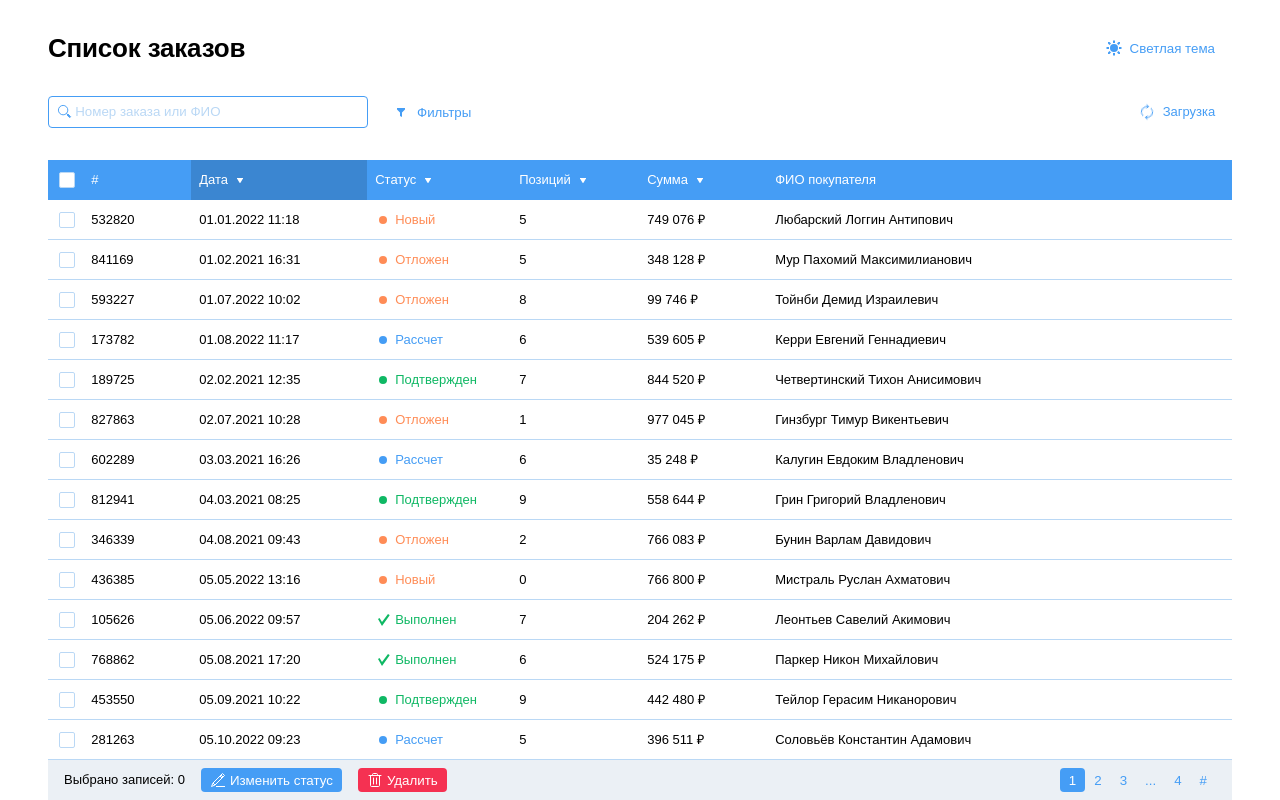
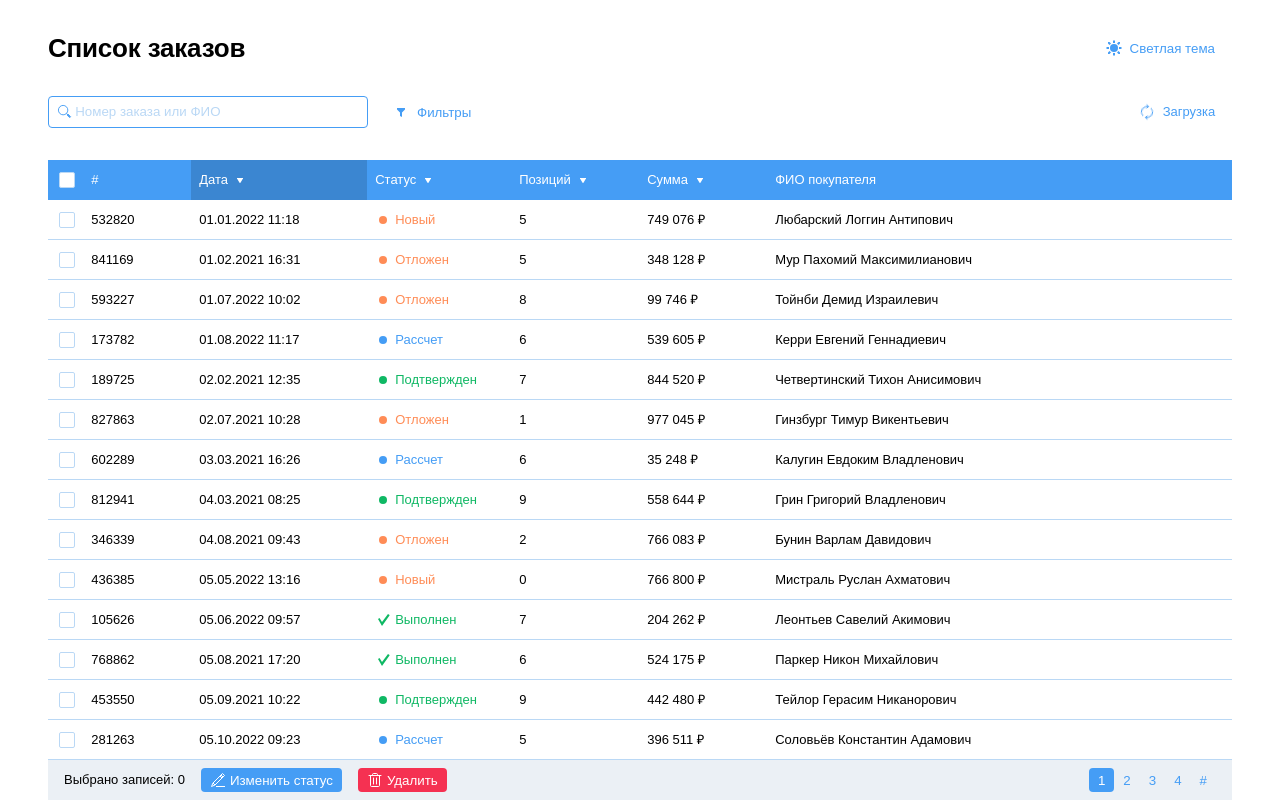
Before and after one commit to softwarrior/simple-shop, a React (Create React App) app: page / in a window 1280 px wide. Built offline with nearby package versions, Linux system fonts and the light colour scheme.

Commit message:
переделал пагинацию и создал общие для страницы константы

```diff
--- /dev/null
+++ b/src/features/OrderListPage/OrderListPage.constants.js
@@ -0,0 +1 @@
+export const PAGE_SIZE = 30;
--- a/src/features/OrderListPage/components/Dropdowns/ChangePageDropdown/ChangePageDropdown.module.css
+++ b/src/features/OrderListPage/components/Dropdowns/ChangePageDropdown/ChangePageDropdown.module.css
@@ -11,6 +11,7 @@
   border-radius: 0.5rem;
   position: absolute;
   top: -6rem;
+  left: -8.5rem;
   background: var(--color-primary);
 }
 
--- a/src/features/OrderListPage/components/OrdersTable/OrdersTableFooter/OrdersTableFooter.jsx
+++ b/src/features/OrderListPage/components/OrdersTable/OrdersTableFooter/OrdersTableFooter.jsx
@@ -14,10 +14,12 @@ import { useState } from "react";
 export const OrdersTableFooter = ({ ordersCount }) => {
   const [isDeleteDropdownOpen, setDeleteDropdownOpen] = useState(false);
   const [isStatusDropdownOpen, setStatusDropdownOpen] = useState(false);
-  const handleDeleteDropdownOpen = () =>
+  const handleDeleteDropdownOpen = () => {
     setDeleteDropdownOpen(!isDeleteDropdownOpen);
-  const handleStatusDropdownOpen = () =>
+  };
+  const handleStatusDropdownOpen = () => {
     setStatusDropdownOpen(!isStatusDropdownOpen);
+  };
 
   return (
     <TableFooter>
--- a/src/features/OrderListPage/components/OrdersTable/OrdersTableFooter/OrdersTableFooter.module.css
+++ b/src/features/OrderListPage/components/OrdersTable/OrdersTableFooter/OrdersTableFooter.module.css
@@ -33,3 +33,9 @@
   display: flex;
   position: relative;
 }
+
+.paginationBar {
+  width: 100%;
+  display: flex;
+  justify-content: center;
+}
--- a/src/features/OrderListPage/components/OrdersTable/OrdersTableFooter/Pagination/Pagination.jsx
+++ b/src/features/OrderListPage/components/OrdersTable/OrdersTableFooter/Pagination/Pagination.jsx
@@ -8,33 +8,33 @@ import {
 } from "../../../../../../shared/components";
 import { activatePage, getActivePage } from "../../../../model/ordersFilter";
 import { ChangePageDropdown } from "../../../Dropdowns/ChangePageDropdown/ChangePageDropdown";
+import { usePagination } from "./usePagination";
 import { useState } from "react";
+import { PAGE_SIZE } from "../../../../OrderListPage.constants";
 
-const pageSize = 30;
+const DOTS = "...";
+const SUFFIX = "#";
 
 export const Pagination = ({ ordersCount }) => {
   const [isPageDropdownOpen, setPageDropdownOpen] = useState(false);
   const handlePageDropdownOpen = () => setPageDropdownOpen(!isPageDropdownOpen);
   const dispatch = useDispatch();
-
-  const paginations = [];
-  const paginationSize = Math.ceil(ordersCount / pageSize);
-  if (paginationSize) {
-    for (let i = 0; i < paginationSize - 1; i++) paginations.push(`${i + 1}`);
-    if (paginations.length) paginations.push("...");
-    paginations.push(paginationSize);
-    paginations.push("#");
-  }
+  const activePage = useSelector(getActivePage);
+  const paginations = usePagination({
+    currentPage: activePage,
+    totalCount: ordersCount,
+    pageSize: PAGE_SIZE,
+    dots: DOTS,
+    suffix: SUFFIX,
+  });
 
   useEffect(() => {
     dispatch(activatePage(parseInt(paginations[0])));
   }, [ordersCount]);
 
-  const activePage = useSelector(getActivePage);
-
   const handlePageClick = (text) => {
-    if (text === "...") return;
-    if (text === "#") {
+    if (text === DOTS) return;
+    if (text === SUFFIX) {
       handlePageDropdownOpen();
       return;
     }
@@ -44,21 +44,21 @@ export const Pagination = ({ ordersCount }) => {
 
   return (
     <div className={styles._}>
-      {paginations.map((text) => (
-        <PaginationButton
-          key={text}
+      {paginations.map((text, index) => (
+        <PaginationElement
+          key={index}
           isPageDropdownOpen={isPageDropdownOpen}
           buttonStyle={buttonStyle(text, activePage, isPageDropdownOpen)}
           onClick={() => handlePageClick(text)}
         >
           {text}
-        </PaginationButton>
+        </PaginationElement>
       ))}
     </div>
   );
 };
 
-const PaginationButton = ({
+const PaginationElement = ({
   buttonStyle,
   onClick,
   children,
@@ -66,6 +66,9 @@ const PaginationButton = ({
 }) => {
   return (
     <>
+      {children === DOTS && <span className={styles.dots}>{children}</span>}
+      {children !== DOTS && (
+        <div className={styles.wrap}>
           <Button
             buttonStyle={buttonStyle}
             size={ButtonSize.small}
@@ -74,13 +77,17 @@ const PaginationButton = ({
           >
             {children}
           </Button>
-      {children === "#" && <ChangePageDropdown isOpen={isPageDropdownOpen} />}
+          {children === SUFFIX && (
+            <ChangePageDropdown isOpen={isPageDropdownOpen} />
+          )}
+        </div>
+      )}
     </>
   );
 };
 
 const buttonStyle = (text, activePage, isPageDropdownOpen) => {
-  if (text === "#") {
+  if (text === SUFFIX) {
     return isPageDropdownOpen ? ButtonStyle.primary : ButtonStyle.reverse;
   }
   return activePage == text ? ButtonStyle.primary : ButtonStyle.reverse;
--- a/src/features/OrderListPage/components/OrdersTable/OrdersTableFooter/Pagination/Pagination.module.css
+++ b/src/features/OrderListPage/components/OrdersTable/OrdersTableFooter/Pagination/Pagination.module.css
@@ -2,3 +2,13 @@
   display: flex;
   position: relative;
 }
+
+.dots {
+  margin-top: 0.28rem;
+  color: var(--color-medium);
+}
+
+.wrap {
+  display: flex;
+  position: relative;
+}
--- /dev/null
+++ b/src/features/OrderListPage/components/OrdersTable/OrdersTableFooter/Pagination/usePagination.jsx
@@ -0,0 +1,58 @@
+import { useMemo } from "react";
+
+const range = (start, end) => {
+  let length = end - start + 1;
+  return Array.from({ length }, (_, idx) => idx + start);
+};
+
+export const usePagination = ({
+  totalCount,
+  pageSize,
+  siblingCount = 1,
+  currentPage,
+  dots,
+  suffix,
+}) => {
+  const paginationRange = useMemo(() => {
+    const totalPageCount = Math.ceil(totalCount / pageSize);
+    const totalPageNumbers = siblingCount + 5;
+    if (totalPageNumbers >= totalPageCount) {
+      let result = range(1, totalPageCount);
+      if (result.length) result.push(suffix);
+      return result;
+    }
+    const leftSiblingIndex = Math.max(currentPage - siblingCount, 1);
+    const rightSiblingIndex = Math.min(
+      currentPage + siblingCount,
+      totalPageCount
+    );
+    const shouldShowLeftDots = leftSiblingIndex > 2;
+    const shouldShowRightDots = rightSiblingIndex < totalPageCount - 2;
+    const firstPageIndex = 1;
+    const lastPageIndex = totalPageCount;
+    if (!shouldShowLeftDots && shouldShowRightDots) {
+      let leftItemCount = 3 + 2 * siblingCount;
+      let leftRange = range(1, leftItemCount);
+      let result = [...leftRange, dots, totalPageCount];
+      if (result.length) result.push(suffix);
+      return result;
+    }
+    if (shouldShowLeftDots && !shouldShowRightDots) {
+      let rightItemCount = 3 + 2 * siblingCount;
+      let rightRange = range(
+        totalPageCount - rightItemCount + 1,
+        totalPageCount
+      );
+      let result = [firstPageIndex, dots, ...rightRange];
+      if (result.length) result.push(suffix);
+      return result;
+    }
+    if (shouldShowLeftDots && shouldShowRightDots) {
+      let middleRange = range(leftSiblingIndex, rightSiblingIndex);
+      let result = [firstPageIndex, dots, ...middleRange, dots, lastPageIndex];
+      if (result.length) result.push(suffix);
+      return result;
+    }
+  }, [totalCount, pageSize, siblingCount, currentPage]);
+  return paginationRange;
+};
--- a/src/features/OrderListPage/model/orders/selectors.jsx
+++ b/src/features/OrderListPage/model/orders/selectors.jsx
@@ -1,11 +1,10 @@
 import { createSelector } from "reselect";
+import { PAGE_SIZE } from "../../OrderListPage.constants";
 
 const getOrdersData = (state) => state.orders.data;
 const getActiveFilter = (state) => state.ordersFilter.activeFilter;
 const getActivePage = (state) => state.ordersFilter.activePage;
 const getSearch = (state) => state.ordersFilter.data.search;
-
-const pageSize = 30;
 
 export const getOrders = createSelector(
   [getOrdersData, getActiveFilter, getActivePage, getSearch],
@@ -18,8 +17,8 @@ export const getOrders = createSelector(
 );
 
 const paginationOrders = (orders, activePage) => {
-  const begin = pageSize * (activePage - 1);
-  const end = pageSize * activePage;
+  const begin = PAGE_SIZE * (activePage - 1);
+  const end = PAGE_SIZE * activePage;
   return orders.slice(begin, end);
 };
 
```
Lines whose indentation alone changed are shown as unchanged.
